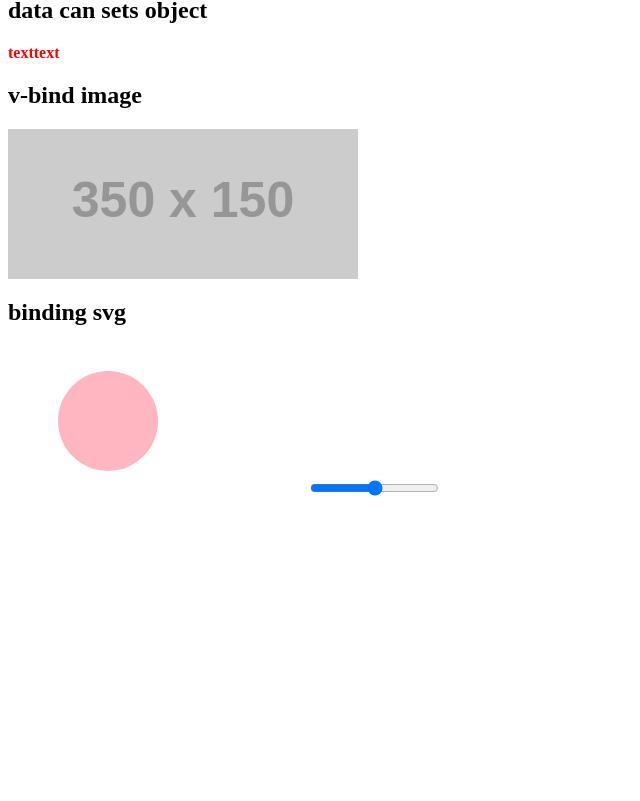
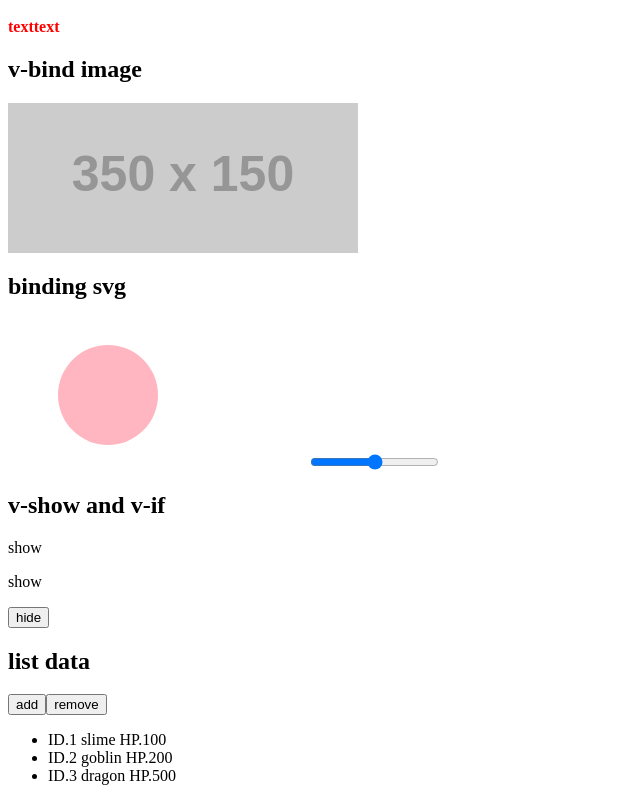
Before and after one commit to tetty0217/vue_standard, a Vue app: page / in a window 1280 px wide. Shown: the part 1056-1857 px from the top of the page, without its empty margins (0-640 px from the left). Before the commit the page ends 1562 px from the top, so only its background shows below. Built offline with nearby package versions, Linux system fonts and the light colour scheme.

Commit message:
modified words

```diff
--- a/src/styles/_common.sass
+++ b/src/styles/_common.sass
@@ -21,3 +21,9 @@ h2
 
 .point-text
   border: 1px solid #000
+
+.top-wrap
+  padding: 60px 20px
+  div
+    padding: 0 0 20px 0
+    border-bottom: 1px solid #333
--- a/src/vue/App.vue
+++ b/src/vue/App.vue
@@ -1,7 +1,7 @@
 <template>
-    <div>
+    <div v-bind:class="{'top-wrap': true}">
         <div>
-            <h2>テキストバインディング</h2>
+            <h2>text binding</h2>
             <p>{{ message }}</p>
         </div>
         <div>
@@ -61,6 +61,24 @@
             </svg>
             <input type="range" min="0" max="100" v-model="radius">
         </div>
+        <div>
+            <h2>v-show and v-if</h2>
+            <p v-if="visible">show</p>
+            <p v-show="visible">show</p>
+            <button @click="visibleClick">
+                {{!visible ? "show" : "hide"}}
+            </button>
+        </div>
+        <div>
+            <h2>list data</h2>
+            <button @click="doAdd">add</button>
+            <button @click="doRemove(index)">remove</button>
+            <ul>
+                <li v-for="item in monsterList" v-bind:key="item.id">
+                    ID.{{item.id}} {{item.name}} HP.{{item.hp}}
+                </li>
+            </ul>
+        </div>
     </div>
 </template>
 <script>
@@ -70,16 +88,17 @@
             return {
                 //this properties is reactive
                 message: 'Hello Vue.js',
-                list: ['りんご', 'ばなな', 'いちご'],
                 outMessage: 'Initial message',
                 bindMessage: "Completed bind!",
                 contentMessage: "prop text",
+                bindStyle: 'red',
+                monsterName: "name",
+                count: 0,
+                radius: 50,
                 show1: true,
                 show2: true,
-                count: 0,
                 isClass: true,
-                bindStyle: 'red',
-                radius: 50,
+                visible: true,
                 classObject: {
                     color: 'red',
                     fontWeight: 'bold',
@@ -88,11 +107,14 @@
                     id: 1,
                     src: 'http://via.placeholder.com/350x150',
                     alt: "image_1",
-                }
+                },
+                list: ['apple', 'banana', 'orange'],
+                monsterList: [
+                    { id: 1, name: 'slime', hp: 100},
+                    { id: 2, name: 'goblin', hp: 200},
+                    { id: 3, name: 'dragon', hp: 500}
+                ],
             }
-        },
-        mounted: function(){
-            this.scroll = 100
         },
         methods: {
             handleClick() {
@@ -100,6 +122,23 @@
             },
             increment() {
                 this.count += 1
+            },
+            visibleClick() {
+                this.visible = !this.visible
+            },
+            doAdd() {
+                let max = this.monsterList.reduce(function(a, b){
+                    return a.id > b.id ? a.id : b.id
+                }, 0);
+
+                this.monsterList.push({
+                    id: max + 1,
+                    name: this.monsterName,
+                    hp: Math.floor(Math.random() * 1000)
+                })
+            },
+            doRemove() {
+                this.monsterList.splice(index, 1)
             }
         }
     }
```
